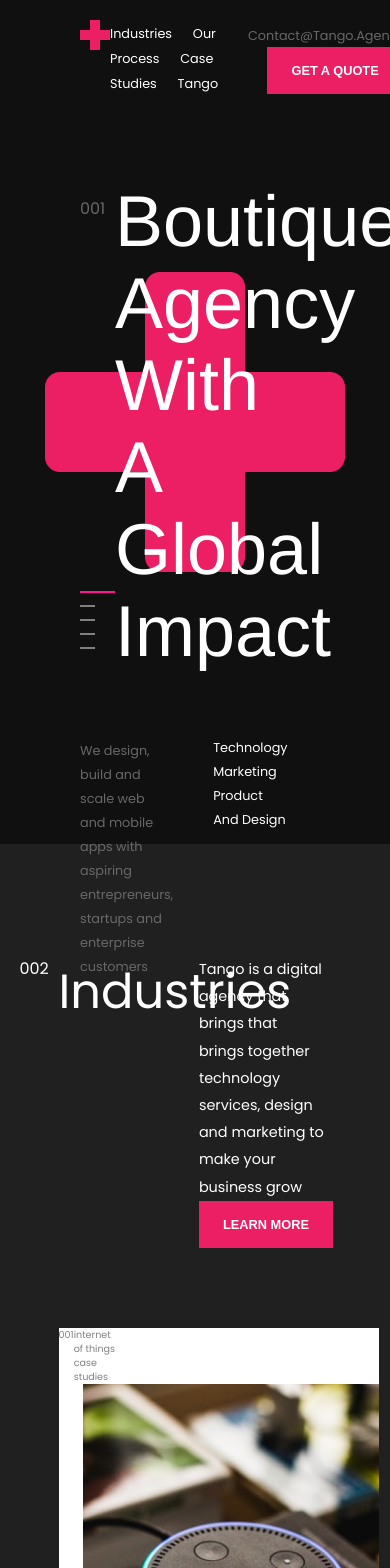
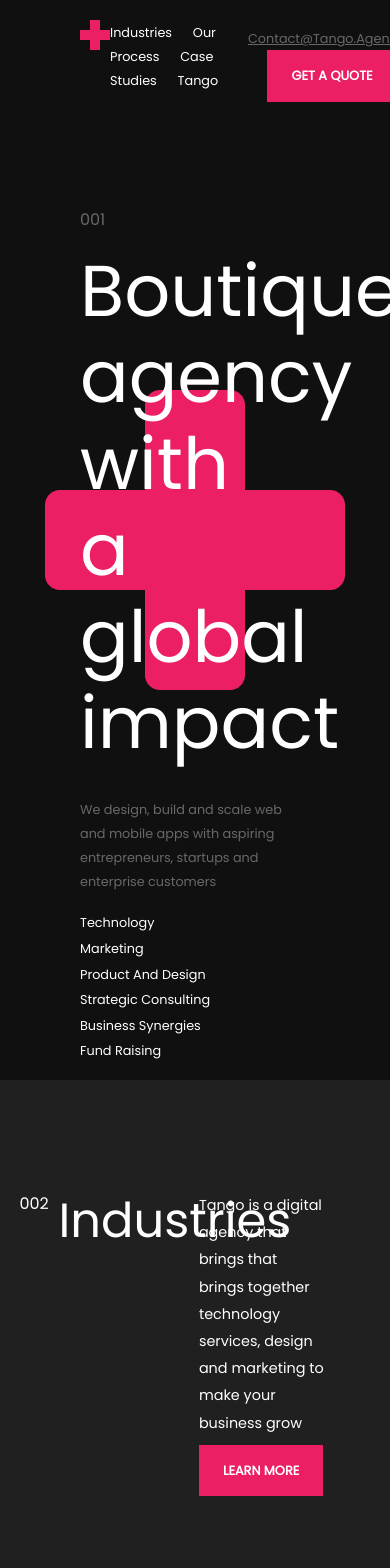
Before and after one commit to miyaParker/tango, a Next.js app: page / in a window 390 px wide. Shown: the top 1568 px of the page. Built offline with nearby package versions, Linux system fonts and the light colour scheme.

Commit message:
mobile responsiveness: hero section

```diff
--- a/pages/index.js
+++ b/pages/index.js
@@ -13,7 +13,7 @@
 import Indicator from "../src/components/layout/Indicator";
 
 export default function Home() {
-    const [activeSection, setActiveSection] = useState('home');
+    const [activeSection, setActiveSection] = useState('hero');
     const [showScrollToTop, setShowScrollToTop] = useState(false)
     const industriesRef = useRef();
     const processRef = useRef();
@@ -83,7 +83,7 @@
         <div className={styles.container}>
             <Nav scrollToSection={scrollToSection}/>
             <Indicator activeSection={activeSection}/>
-            <Hero heroRef={heroRef} showScrollToTop={showScrollToTop}/>
+            <Hero heroRef={heroRef} showScrollToTop={showScrollToTop} showIn/>
             <Industries industriesRef={industriesRef}/>
             <Process processRef={processRef}/>
             <Client clientRef={clientRef}/>
--- a/src/components/Hero/index.js
+++ b/src/components/Hero/index.js
@@ -1,5 +1,4 @@
 import styles from './styles.module.css'
-import Indicator from "../layout/Indicator";
 
 export default function Hero({heroRef, showScrollToTop}) {
     const scrollToBottom = () => {
@@ -10,26 +9,26 @@
         <header className={styles.container} ref={heroRef}>
             {showScrollToTop &&
                 <figure onClick={scrollToBottom}><img className={styles.scrollImg} src='up.png'/></figure>}
-            <div className={styles.flex}>
-                <span className={styles.step}>001</span>
-                <h1>Boutique agency with a global impact</h1>
+            <div className={`row pt-5 mt-5 align-items-start`}>
+                <span className={`${styles.step} col-12 col-sm-1 mb-0`}>001</span>
+                <h1 className={`${styles.heroText} col-11 col-sm-9 col-lg-6 `}>Boutique agency with a global impact</h1>
             </div>
-            <div className={styles.heroCard}>
-                <p className={styles.heroSpace}></p>
-                <p className={styles.heroText}>
+
+            <div className={`row ps-none pt-4 align-items-flex-start`}>
+                <p className={`col-11 col-sm-7 col-lg-4 ms-none offset-0 offset-sm-1`}>
                     We design, build and scale web and mobile apps with aspiring entrepreneurs, startups and enterprise
                     customers
                 </p>
-                <ul className={styles.list}>
-                    <li className={styles.listItem}>technology</li>
-                    <li className={styles.listItem}>marketing</li>
-                    <li className={styles.listItem}>product and design</li>
+                <ul className={`col-12 col-sm-5 col-lg-3 offset-sm-1 offset-lg-0 mb-0`}>
+                    <li className={'text-capitalize lh-lg'}>technology</li>
+                    <li className={'text-capitalize lh-lg'}>marketing</li>
+                    <li className={'text-capitalize lh-lg'}>product and design</li>
 
                 </ul>
-                <ul className={styles.list}>
-                    <li className={styles.listItem}>strategic consulting</li>
-                    <li className={styles.listItem}>business synergies</li>
-                    <li className={styles.listItem}>fund raising</li>
+                <ul className={`col-12 col-sm-5 col-lg-3`}>
+                    <li className={'text-capitalize lh-lg'}>strategic consulting</li>
+                    <li className={'text-capitalize lh-lg'}>business synergies</li>
+                    <li className={'text-capitalize lh-lg'}>fund raising</li>
                 </ul>
             </div>
         </header>
--- a/src/components/Hero/styles.module.css
+++ b/src/components/Hero/styles.module.css
@@ -2,24 +2,13 @@
     background-image: url('/public/background.png');
     background-repeat: no-repeat;
     background-position: center center;
-    height: 100vh;
+    min-height: 100vh;
     padding: 0 80px;
     padding-top: 20px;
 }
 
-.list {
-    margin-right: 4rem;
-}
-
-.heroCard {
-    padding: 0;
-    margin-top: 4rem;
-    display: flex;
-    align-items: flex-start;
-}
 
 .step {
-    width: 10vw;
     margin-top: 11rem;
 }
 
@@ -28,39 +17,38 @@
 }
 
 .heroText {
-    color: #686868;
-    width: 18rem;
-    /*margin-right: 10rem;*/
+    margin-top: 5rem;
 }
 
-.flex h1 {
+@media (max-width: 576px) {
+    .heroText {
+        margin-top: 1rem;
+    }
+}
+
+
+.step {
+    color: #686868;
+    margin-top: 5.75rem;
+}
+
+.bannerText {
     margin-top: 10rem;
     text-align: left;
     color: #fff;
     font-weight: 500;
     font-family: helvetica;
     text-transform: capitalize;
-    width: 50vw;
 }
 
-.listItem {
-    line-height: 1.5rem;
-    text-transform: capitalize;
-
-}
 
 .scrollImg {
     position: fixed;
     top: 70vh;
-    right:0;
-    padding-right:80px;
+    right: 0;
+    padding-right: 80px;
 }
 
-
-.step {
-    color: #686868;
-    margin-top: 11rem;
-}
 
 .heroSpace {
     width: 10vw;
--- a/src/components/Nav/index.js
+++ b/src/components/Nav/index.js
@@ -22,8 +22,10 @@
                 </ul>
             </div>
             <div>
-                <span className={`${styles.listItem} ${styles.grey}`}>contact@tango.agency</span>
-                <button className={styles.pinkBtn}>get a quote</button>
+                <span className={`${styles.listItem} ${styles.grey}`}><a
+                    href={'mailto:karenziboh@gmail.com?subject=I would love to hire you!&&body=Hi Karen! I love your portfolio and I would love to hire you.'}>contact@tango.agency</a></span>
+                <button className={styles.pinkBtn}><a
+                    href={'mailto:karenziboh@gmail.com?subject=Quote Request&&body=I would like to request a quote for ...'}>get a quote</a></button>
             </div>
         </div>
     )
--- a/src/components/Nav/styles.module.css
+++ b/src/components/Nav/styles.module.css
@@ -1,4 +1,4 @@
-.container{
+.container {
     position: fixed;
     display: flex;
     align-items: center;
@@ -8,25 +8,38 @@
     padding: 20px 80px;
     z-index: 20;
 }
-.pinkBtn{
+
+.pinkBtn {
     background-color: #EC1E64;
     margin-left: 5vw;
+
 }
-  .list{
+.pinkBtn>a{
+    text-decoration: none;
+}
+
+.list {
     width: 40vw;
     padding-left: 0;
 }
-  .grey{
+
+.grey {
     color: #686868;
     font-size: .7rem;
 }
-  .imgContainer{
+.grey:hover{
+    color: #ffffff;
+}
+
+.imgContainer {
     width: 10vw;
 }
-  .img{
+
+.img {
     object-fit: contain;
 }
-  .listItem{
+
+.listItem {
     cursor: pointer;
     text-transform: capitalize;
     display: inline;
@@ -35,9 +48,11 @@
     font-weight: 500;
     margin-right: 1.3rem;
 }
-  .menuLeft{
+
+.menuLeft {
     display: flex;
 }
-  .menuList{
+
+.menuList {
     padding-left: 0 !important;
 }
--- a/src/components/layout/Indicator/index.js
+++ b/src/components/layout/Indicator/index.js
@@ -3,7 +3,7 @@
 const Indicator = ({activeSection}) => {
 
     return (
-        <div className={styles.indicatorParent}>
+        <div className={`${styles.indicatorParent} d-none d-md-block`}>
             <div className={`${activeSection === 'hero' && styles.active} ${styles.indicator}`}
                  id={'hero_indicator'}></div>
             <div className={`${activeSection === 'industries' ? styles.active : ''} ${styles.indicator}`}></div>
--- a/src/components/layout/Indicator/styles.module.css
+++ b/src/components/layout/Indicator/styles.module.css
@@ -2,7 +2,7 @@
     height: 0px;
     width: 15px;
     border: .5px solid gray;
-    transition: 0.4s;
+    transition: 0.2s;
     margin-bottom: 12px;
 
 }
--- a/styles/globals.css
+++ b/styles/globals.css
@@ -1,4 +1,5 @@
 @import url('https://fonts.googleapis.com/css2?family=Poppins&display=swap');
+@import 'bootstrap/dist/css/bootstrap.css';
 html, body {
   background-color: #101010;
   color: #fff;
```
Lines whose indentation alone changed are shown as unchanged.
